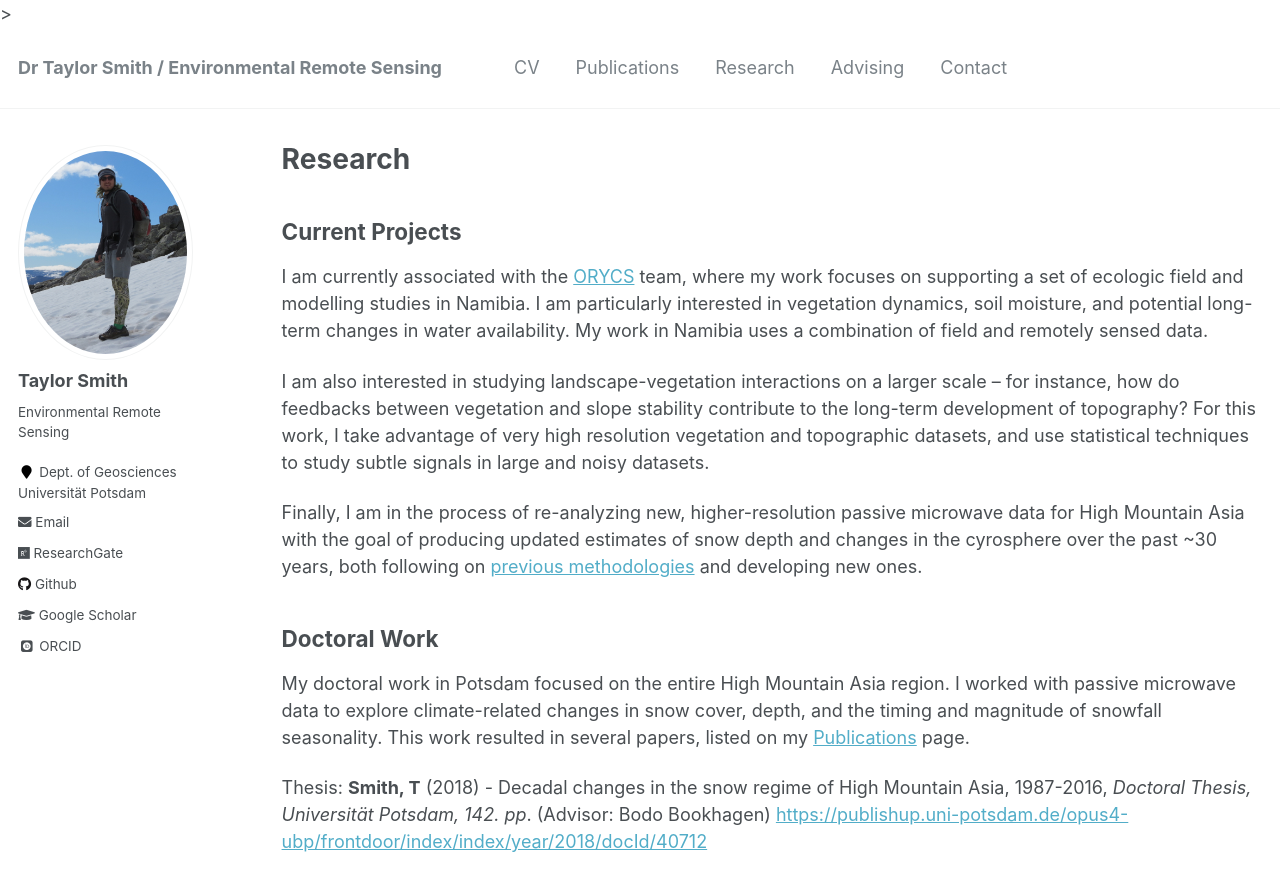
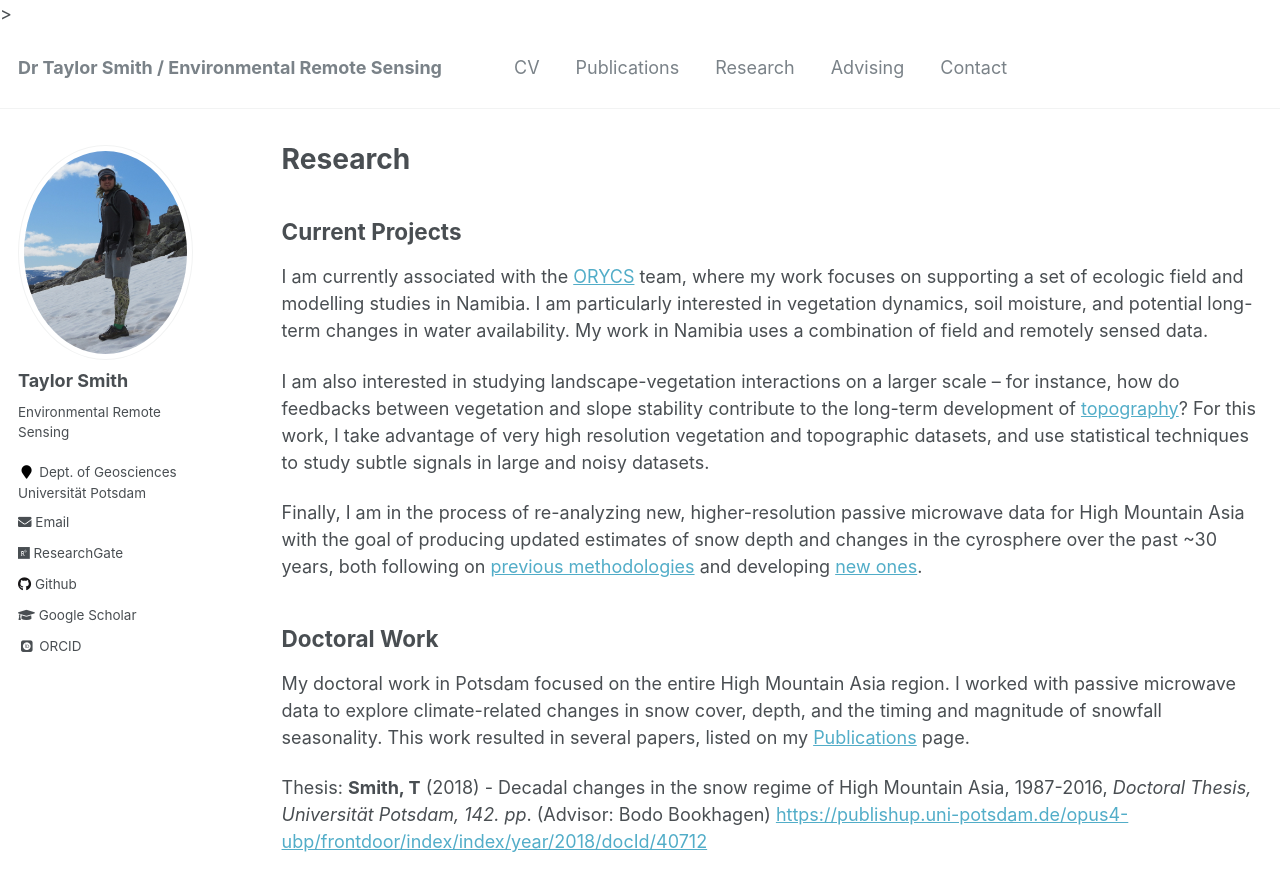
Before and after one commit to tasmi/tasmi.github.io, a Jekyll site: the page built from _pages/research.md, in a window 1280 px wide and 900 px high. Shown: the top 891 px of the window. Built offline with Jekyll 4.4.1, drawn with Linux system fonts in a browser that asks for light colours; some web fonts are replaced; part of the change alters nothing that is shown.

Commit message:
Update research.md

```diff
--- a/_pages/research.md
+++ b/_pages/research.md
@@ -9,9 +9,9 @@ author_profile: true
 
 I am currently associated with the [ORYCS](https://www.orycs.org/) team, where my work focuses on supporting a set of ecologic field and modelling studies in Namibia. I am particularly interested in vegetation dynamics, soil moisture, and potential long-term changes in water availability. My work in Namibia uses a combination of field and remotely sensed data.
 
-I am also interested in studying landscape-vegetation interactions on a larger scale -- for instance, how do feedbacks between vegetation and slope stability contribute to the long-term development of topography? For this work, I take advantage of very high resolution vegetation and topographic datasets, and use statistical techniques to study subtle signals in large and noisy datasets.
+I am also interested in studying landscape-vegetation interactions on a larger scale -- for instance, how do feedbacks between vegetation and slope stability contribute to the long-term development of [topography](https://doi.org/10.1029/2020JF005692)? For this work, I take advantage of very high resolution vegetation and topographic datasets, and use statistical techniques to study subtle signals in large and noisy datasets.
 
-Finally, I am in the process of re-analyzing new, higher-resolution passive microwave data for High Mountain Asia with the goal of producing updated estimates of snow depth and changes in the cyrosphere over the past ~30 years, both following on [previous methodologies](https://doi.org/10.1126/sciadv.1701550) and developing new ones.
+Finally, I am in the process of re-analyzing new, higher-resolution passive microwave data for High Mountain Asia with the goal of producing updated estimates of snow depth and changes in the cyrosphere over the past ~30 years, both following on [previous methodologies](https://doi.org/10.1126/sciadv.1701550) and developing [new ones](https://doi.org/10.1016/j.scitotenv.2021.147363).
 
 ## Doctoral Work
 
```
